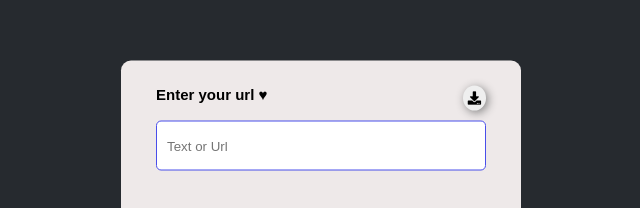
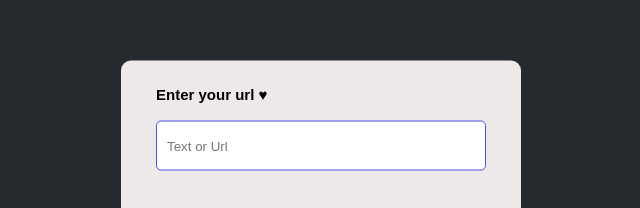
Before and after one commit to 27Janani/QR-code, a plain HTML site: page index.html in a window 1280 px wide. Shown: the part 217-425 px from the top of the page, 319-959 px from the left. Drawn offline with Linux system fonts and the light colour scheme.

Commit message:
final commit

```diff
--- a/index.html
+++ b/index.html
@@ -15,7 +15,6 @@
     <div class="container">
       <div class="icon">
         <p>Enter your url &hearts;</p>
-        <button class="downloadbtn" onclick="Download()"><i class="fas fa-download"></i></button>
       </div>
       <input type="text" placeholder="Text or Url" id="qrText" />
 
--- a/script.js
+++ b/script.js
@@ -10,11 +10,13 @@ function GenerateQR(text) {
   const imgBox = document.getElementById("imgBox");
   imgBox.innerHTML = "";
   if (text) {
-    new QRCode(imgBox, {
+    const QRData = new QRCode(imgBox, {
       text: text,
       width: 128,
       height: 128,
     });
+
+      console.log("qr", QRData._o.text)
   }
 }
 
@@ -39,7 +41,3 @@ function GetDomain(text) {
     return null;
   }
 }
-
-function Download(source) {
-    source.Download
-}
--- a/style.css
+++ b/style.css
@@ -66,20 +66,6 @@ img {
   justify-content: center;
 }
 
-.icon{
-  display: flex;
-  justify-content: space-between  ;
-  align-items:flex-end;
-}
-
-.downloadbtn {
-  padding: 5px;
-  border-radius: 50%;
-  border: none;
-  outline: none;
-  box-shadow: 2px 2px 10px grey;
-}
-
 .error {
   animation: shake 0.1s liner 10;
 }
```
